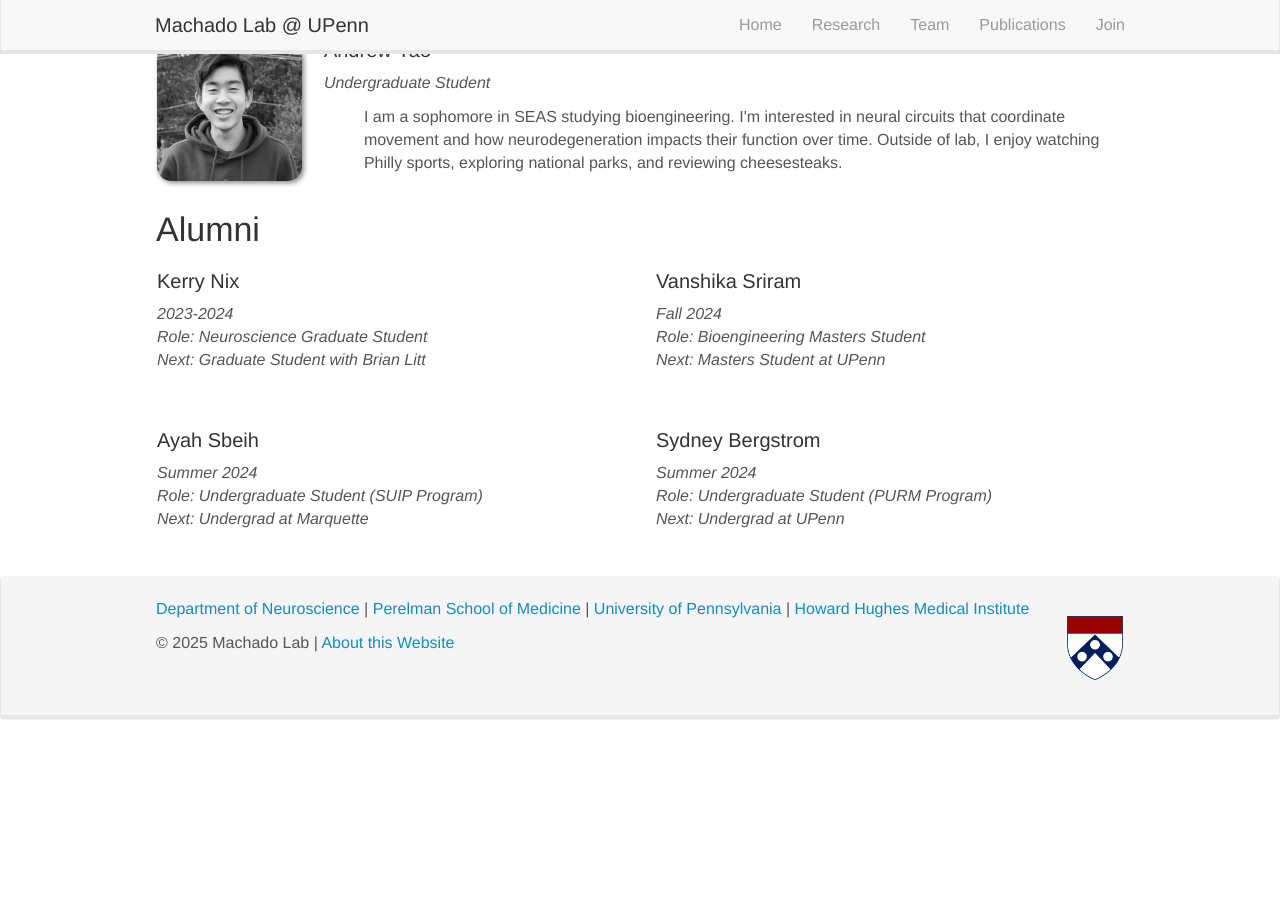
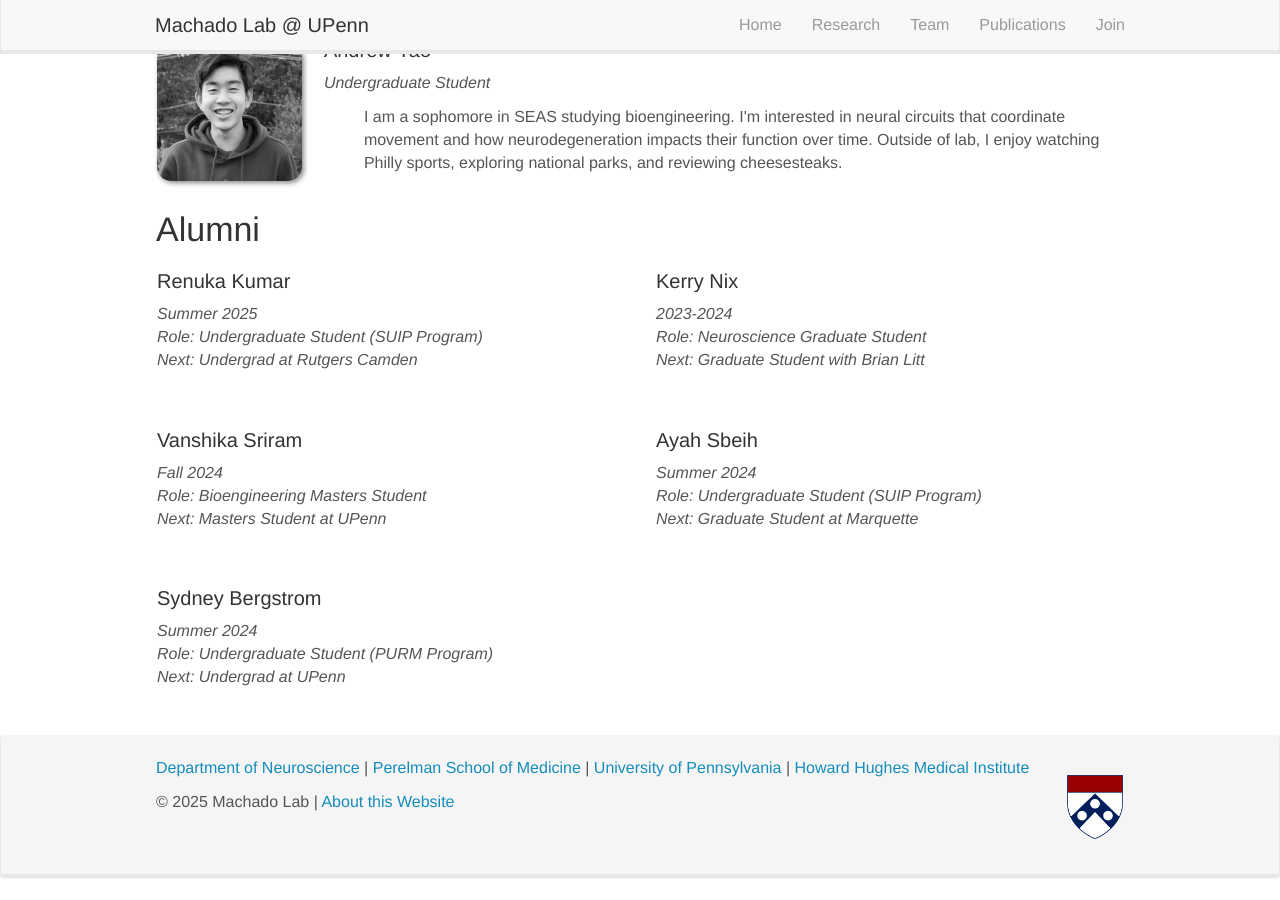
Before and after one commit to machado-lab-code/machado-lab-code, a Jekyll site: the page built from _pages/team.md, in a window 1280 px wide and 900 px high, scrolled down 2687 px. Built offline with Jekyll 4.4.1, drawn with Linux system fonts in a browser that asks for light colours; nearby versions of some CDN libraries; before the commit the page ends 3428 px from its top, so only the background shows below that.

Commit message:
Update alumni_members.yml

```diff
--- a/_data/alumni_members.yml
+++ b/_data/alumni_members.yml
@@ -1,3 +1,8 @@
+- name: Renuka Kumar
+  info: Undergraduate Student (SUIP Program)
+  duration: Summer 2025
+  next: Undergrad at Rutgers Camden
+
 - name: Kerry Nix
   info: Neuroscience Graduate Student
   duration: 2023-2024
@@ -11,7 +16,7 @@
 - name: Ayah Sbeih
   info: Undergraduate Student (SUIP Program)
   duration: Summer 2024
-  next: Undergrad at Marquette
+  next: Graduate Student at Marquette
 
 - name: Sydney Bergstrom
   info: Undergraduate Student (PURM Program)
```
